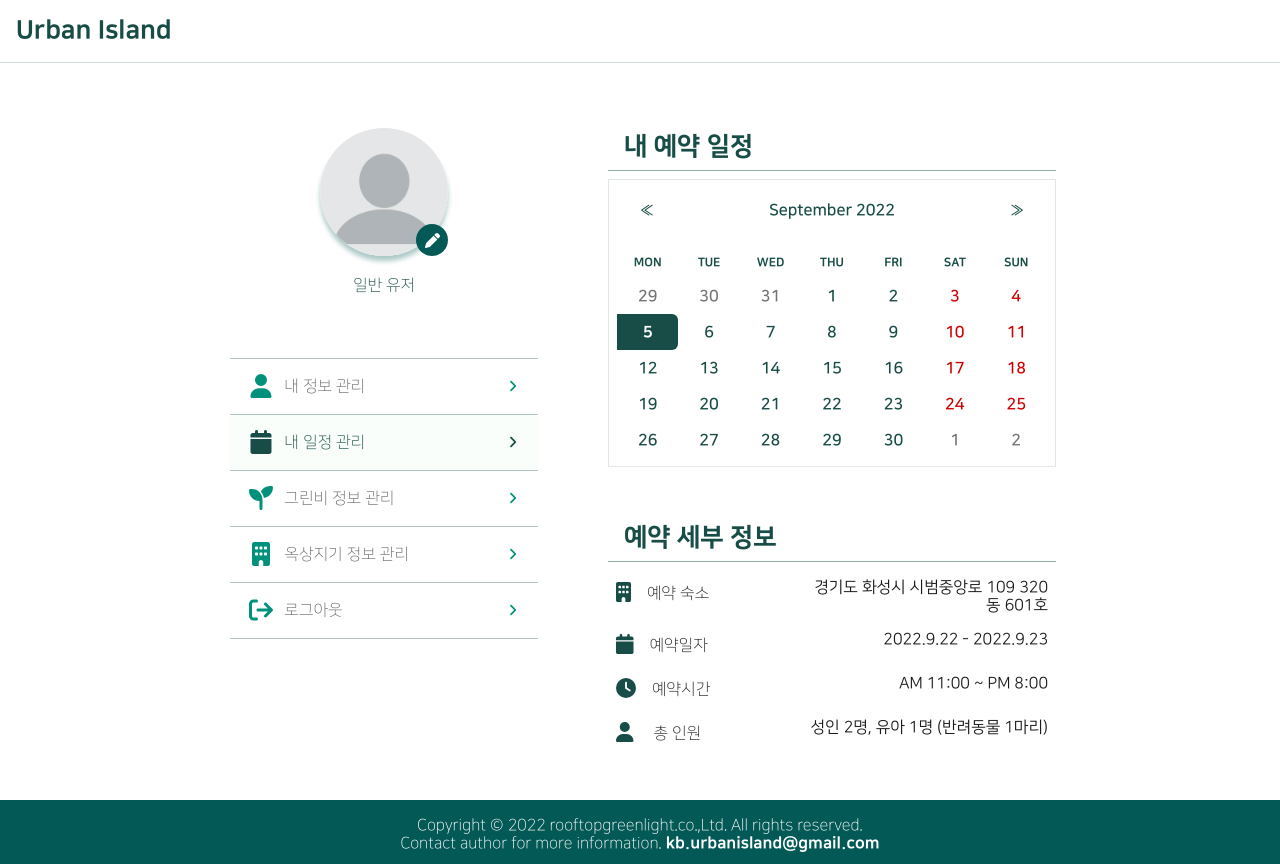
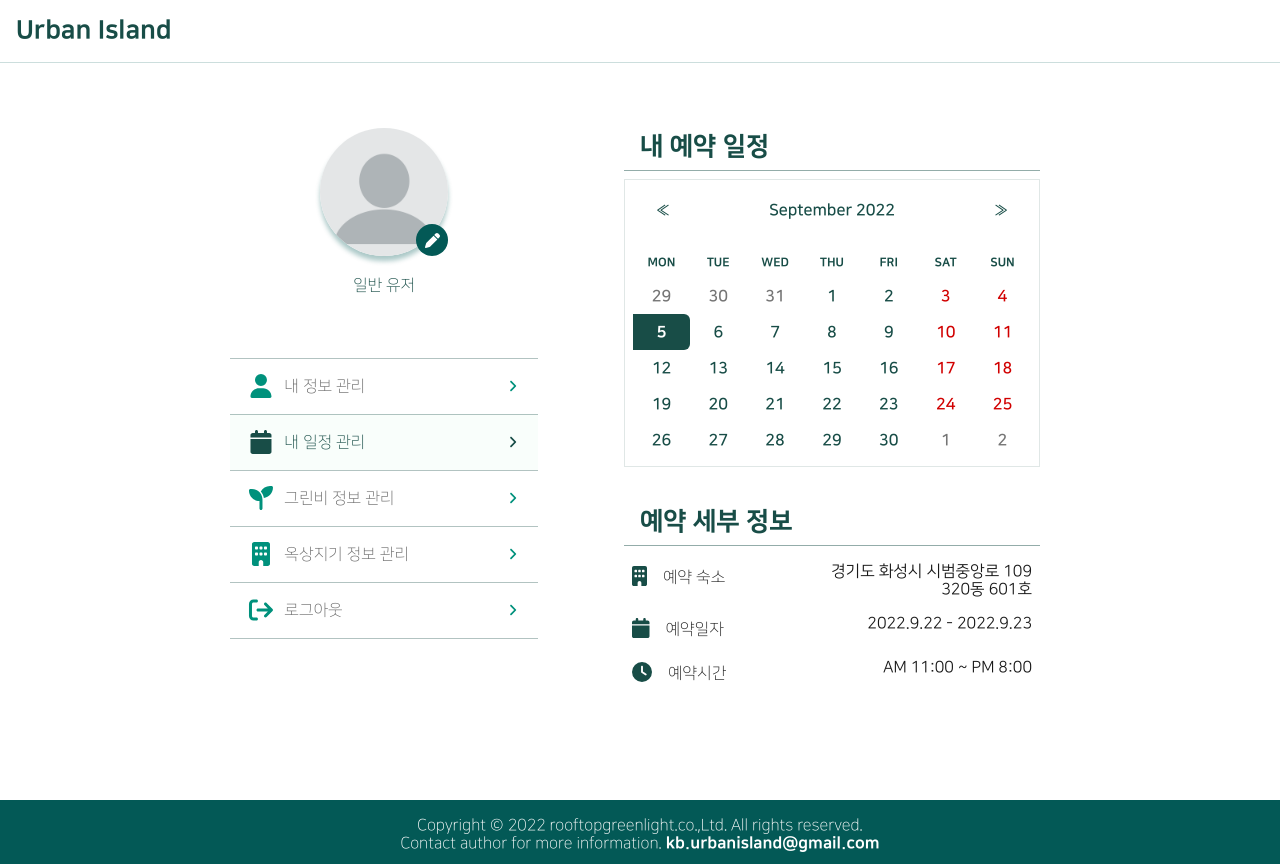
Before and after one commit to RooftopGreenLight/urbanIsland-front-end, a React (Create React App) app: page /mypage/schedule in a window 1280 px wide. Built offline with nearby package versions, Linux system fonts and the light colour scheme; no server answers; sample sign-in values are in the browser's storage.

Commit message:
Fix : 일부 페이지에 뷰포인트를 추가하여 스크롤 디자인 진행
일부 페이지의 높이가 지나치게 높아 뷰포인트를 추가하여 스크롤을 부여하였습니다.

```diff
--- a/src/components/main/Mypage/RooftopOwner/Rooftop.jsx
+++ b/src/components/main/Mypage/RooftopOwner/Rooftop.jsx
@@ -39,6 +39,7 @@
 
   return (
     <Wrapper>
+      <ViewPoint>
         <ServiceList>
           <Title>
             <h5>등록된 옥상 관리하기</h5>
@@ -92,6 +93,7 @@
             <FontAwesomeIcon icon={faAngleRight} />
           </ServiceBox>
         </ServiceList>
+      </ViewPoint>
     </Wrapper>
   )
 }
@@ -103,6 +105,26 @@
 
   display: flex;
   flex-direction: column;
+`
+
+const ViewPoint = styled.div`
+  max-height: 80vh;
+  padding: 0rem 1rem;
+  overflow: auto;
+
+  ::-webkit-scrollbar {
+    width: 10px;
+    height: 10px;
+    margin-left: 10px;
+    background: #ffffff;
+  }
+  ::-webkit-scrollbar-thumb {
+    border-radius: 4px;
+    background-color: #ced4da;
+    &:hover {
+      background-color: #adb5bd;
+    }
+  }
 `
 
 const Title = styled.div`
--- a/src/components/main/Mypage/Schedule/Schedule.jsx
+++ b/src/components/main/Mypage/Schedule/Schedule.jsx
@@ -39,6 +39,7 @@
 
   return (
     <Wrapper>
+      <ViewPoint>
         <CalenderBox>
           <Title>
             <h5>내 예약 일정</h5>
@@ -92,6 +93,7 @@
         <SendMessageBtn onClick={() => openModal(<ChatRoomPage />)}>
           <FontAwesomeIcon icon={faComments} /> 채팅 목록 열기
         </SendMessageBtn>
+      </ViewPoint>
     </Wrapper>
   )
 }
@@ -103,6 +105,26 @@
 
   display: flex;
   flex-direction: column;
+`
+
+const ViewPoint = styled.div`
+  max-height: 80vh;
+  padding: 0rem 1rem;
+  overflow: auto;
+
+  ::-webkit-scrollbar {
+    width: 10px;
+    height: 10px;
+    margin-left: 10px;
+    background: #ffffff;
+  }
+  ::-webkit-scrollbar-thumb {
+    border-radius: 4px;
+    background-color: #ced4da;
+    &:hover {
+      background-color: #adb5bd;
+    }
+  }
 `
 
 const Title = styled.div`
```
Lines whose indentation alone changed are shown as unchanged.
